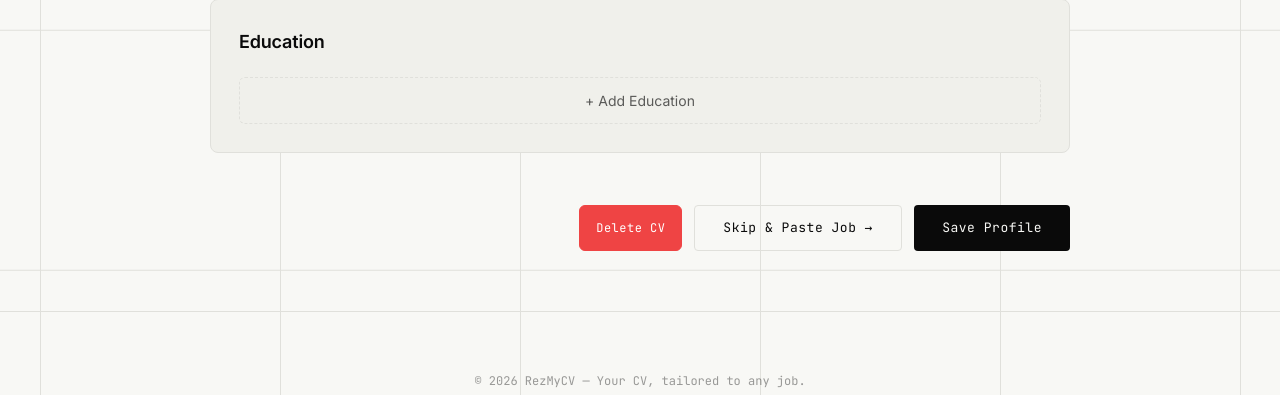
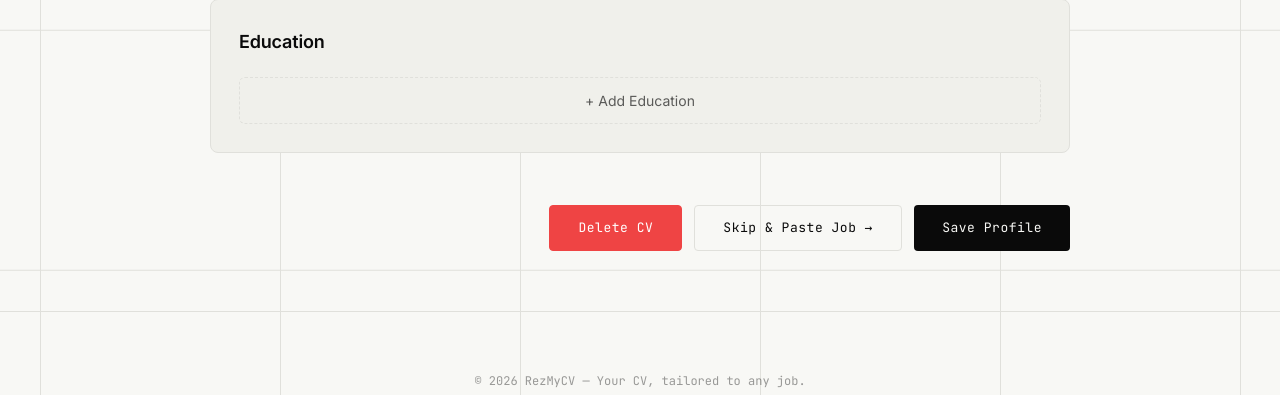
Before and after one commit to ncik8/TailorMyCV, a Flask app: page /cv/edit-profile in a window 1280 px wide. Shown: the part 1112-1507 px from the top of the page. Run offline with Flask 3, Linux system fonts and the light colour scheme.

Commit message:
Delete button matches .btn secondary class sizing

```diff
--- a/templates/dashboard.html
+++ b/templates/dashboard.html
@@ -121,7 +121,7 @@
                 {% endif %}
                 <a href="/cv/edit-profile" class="btn btn-secondary">Edit Profile</a>
                 <form action="/cv/delete" method="POST" onsubmit="return confirm('Delete your CV? You can upload a new one anytime.');" style="display:inline;">
-                    <button type="submit" class="btn" style="font-size: 12px; padding: 8px 16px; background: #ef4444; color: #fff; border: 1px solid #ef4444; border-radius: 6px; cursor: pointer;">Delete CV</button>
+                    <button type="submit" class="btn" style="background: #ef4444; color: #fff; border: 1px solid #ef4444;">Delete CV</button>
                 </form>
             </div>
         </div>
--- a/templates/edit_profile.html
+++ b/templates/edit_profile.html
@@ -542,7 +542,7 @@
 
         <div class="form-actions">
             <form action="/cv/delete" method="POST" onsubmit="return confirm('Delete your CV? You can upload a new one anytime.');" style="display:inline;">
-                    <button type="submit" class="btn" style="font-size: 12px; padding: 8px 16px; background: #ef4444; color: #fff; border: 1px solid #ef4444; border-radius: 6px; cursor: pointer;">Delete CV</button>
+                    <button type="submit" class="btn" style="background: #ef4444; color: #fff; border: 1px solid #ef4444;">Delete CV</button>
                 </form>
             <a href="/job/paste" class="btn btn-secondary">Skip & Paste Job →</a>
             <button type="submit" class="btn btn-primary">Save Profile</button>
```
